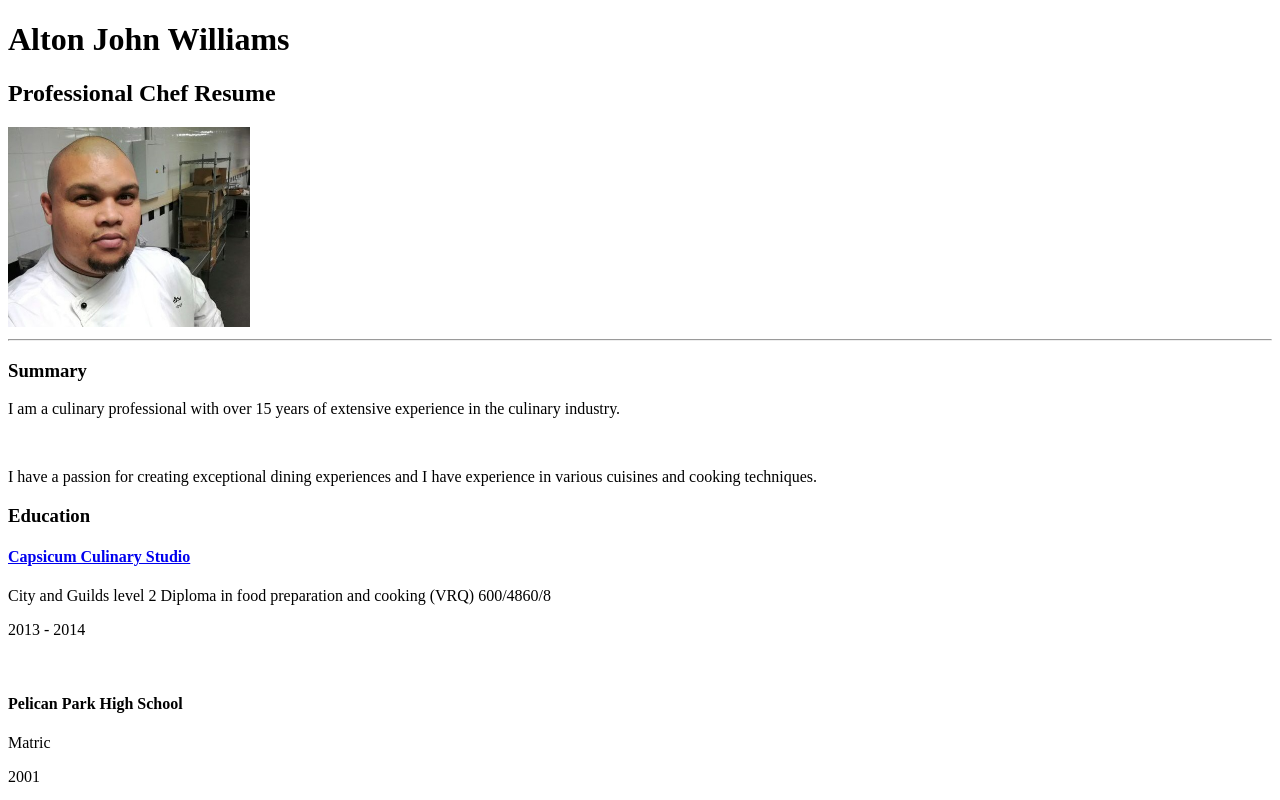
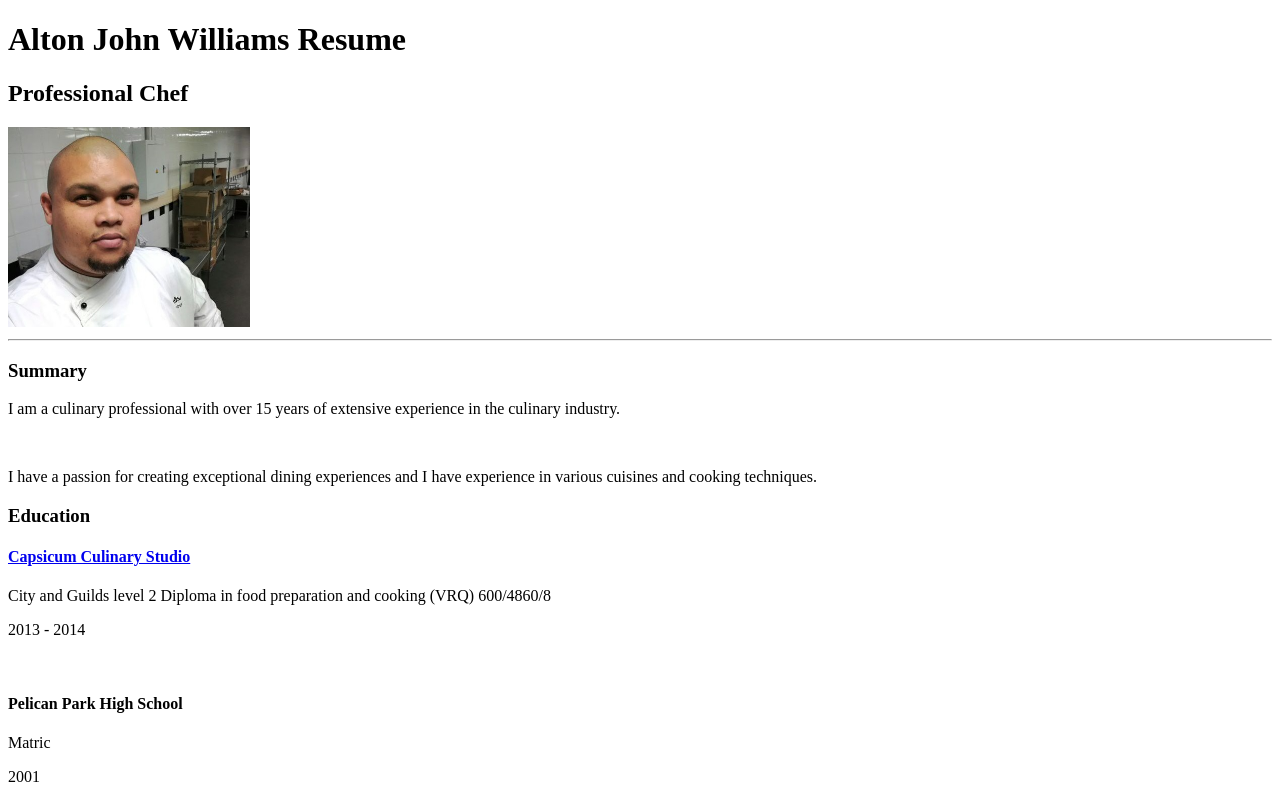
Before and after one commit to Sharlwill/Alton-Williams-CV, a plain HTML site: page Index.html in a window 1280 px wide. Shown: the top 800 px of the page. Drawn offline with Linux system fonts and the light colour scheme.

Commit message:
Update Index.html

```diff
--- a/Index.html
+++ b/Index.html
@@ -7,8 +7,8 @@
 </head>
 
 <body>
-    <h1>Alton John Williams</h1>
-    <h2>Professional Chef Resume</h2>
+    <h1>Alton John Williams Resume</h1>
+    <h2>Professional Chef</h2>
     <img src="./Assets/Images/Chef.jpeg" height="200" alt = picture of Alton Williams/>
     <hr/>
     <h3>Summary</h3>
```
